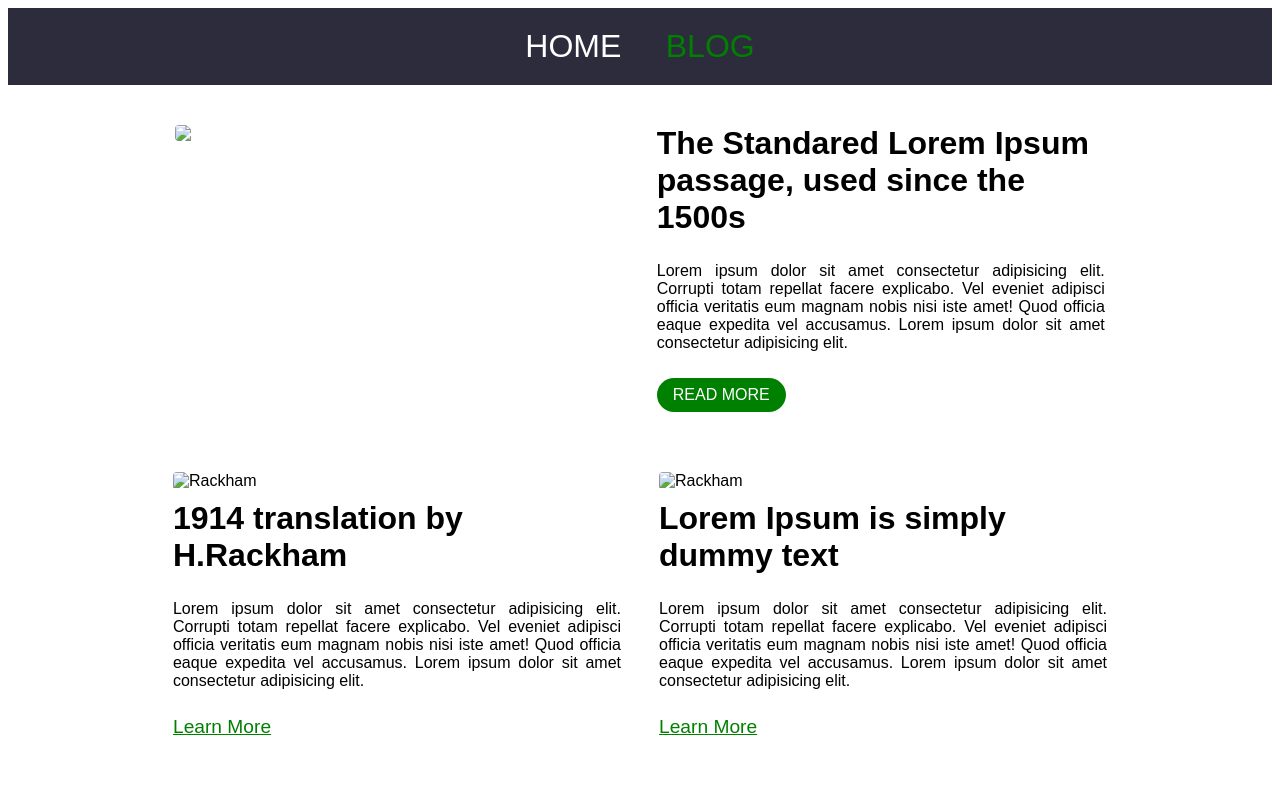
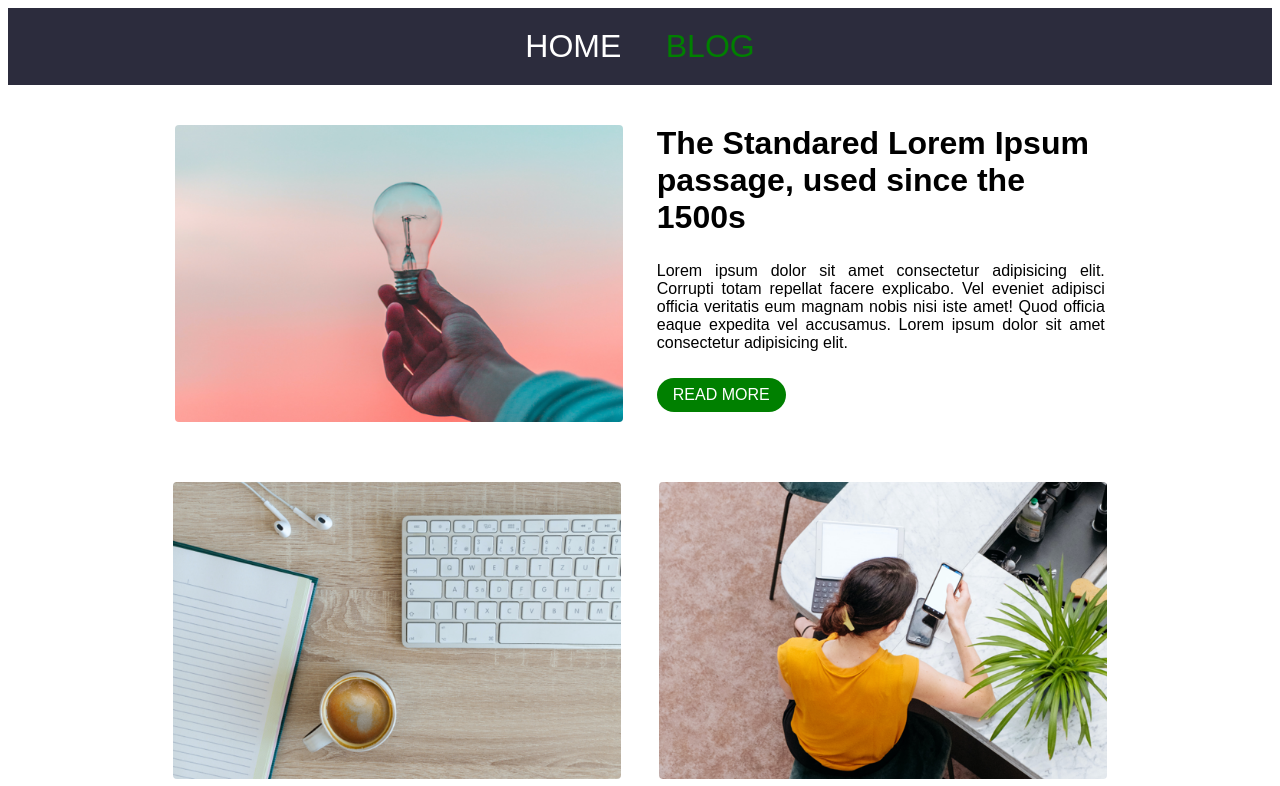
Before and after one commit to anandsesha/Assignment-Checkpoint-1, a plain HTML site: page blog.html in a window 1280 px wide. Shown: the top 786 px of the page. Drawn offline with Linux system fonts and the light colour scheme.

Commit message:
Checkpoint Assignment Pictures path updated

```diff
--- a/blog.html
+++ b/blog.html
@@ -20,7 +20,7 @@
 
                 <div class="container">
                 <div class="image-div">
-                    <img src="./AC-STYLE-checkpoint-1/assests/media/pic01.png" alt="bulb">
+                    <img src="./pic01.png" alt="bulb">
                 </div>
                 <div class="text-div">
                     <h3 class="title">The Standared Lorem Ipsum passage, used since the 1500s</h3>
@@ -41,7 +41,7 @@
                     <article class="article">
 
                         <div class="image-div2">
-                            <img src="./AC-STYLE-checkpoint-1/assests/media/pic02.png" alt="Rackham">
+                            <img src="./pic02.png" alt="Rackham">
                         </div>
                         <div class="text-div2">
                             <h3 class="title">1914 translation by H.Rackham</h3>
@@ -55,7 +55,7 @@
 
                     <article class="article">
                         <div class="image-div3">
-                            <img src="./AC-STYLE-checkpoint-1/assests/media/pic03.png" alt="Rackham">
+                            <img src="./pic03.png" alt="Rackham">
                         </div>
                         <div class="text-div3">
                             <h3 class="title">Lorem Ipsum is simply dummy text</h3>
```
Also changed, not shown: pic01.png (added), pic02.png (added), pic03.png (added).
